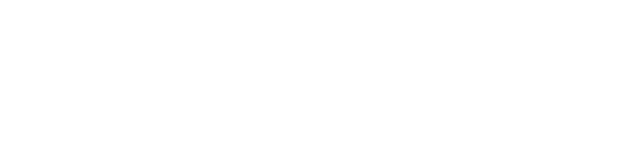
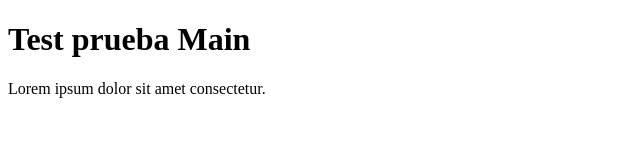
Before and after one commit to Cam291/test-github-page, a plain HTML site: page index.html in a window 1280 px wide. Shown: the whole page, without its empty margins (0-640 px from the left). Drawn offline with Linux system fonts and the light colour scheme.

Commit message:
h1 color y p color

```diff
--- a/index.html
+++ b/index.html
@@ -6,6 +6,7 @@
     <title>Test githubpages</title>
 </head>
 <body>
-
+   <h1> Test prueba Main</h1>
+   <p>Lorem ipsum dolor sit amet consectetur.</p>
 </body>
 </html>
--- /dev/null
+++ b/style.css
@@ -0,0 +1,8 @@
+h1 {
+    color: aquamarine;
+    background-color: blanchedalmond;
+}
+
+p {
+    color: black;
+}
```
